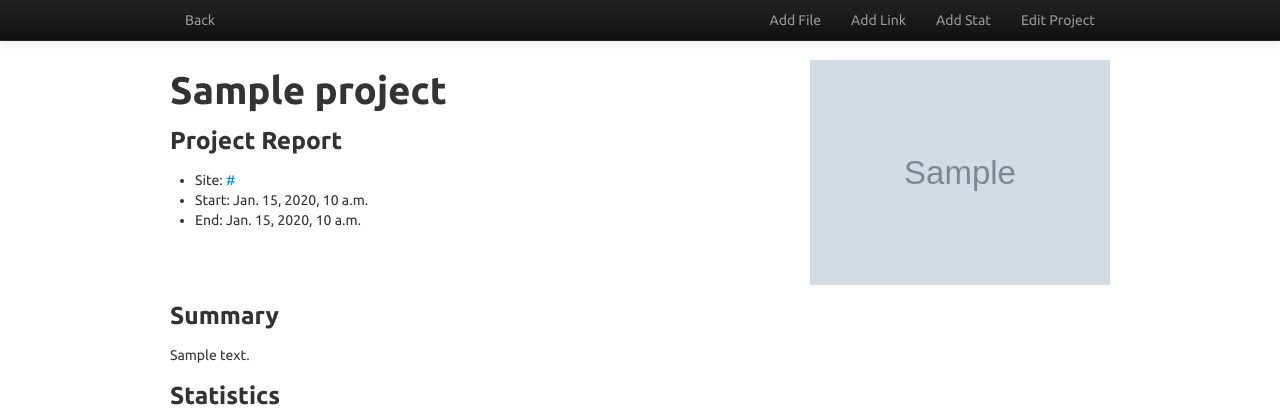
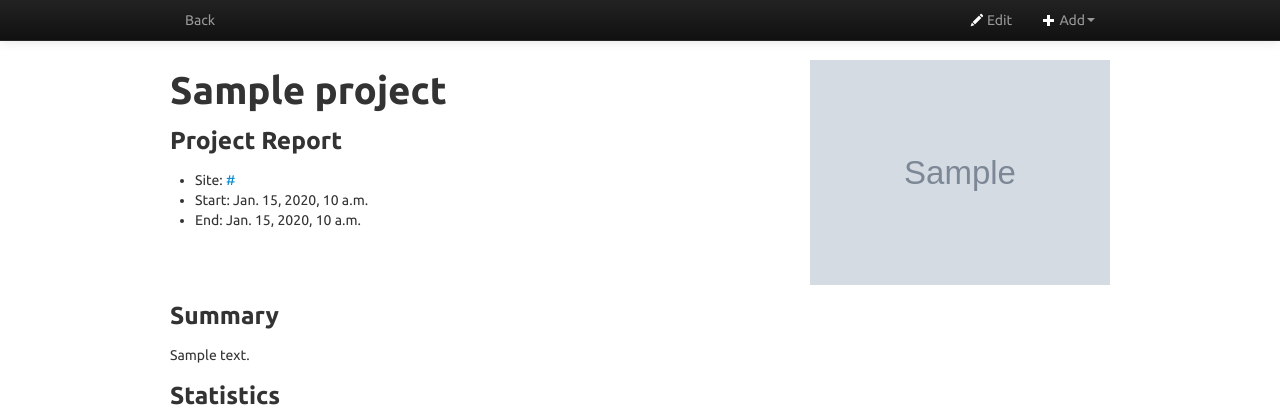
Before and after one commit to i-DAT/reporting-site, a Django app: template core/templates/single.html in a window 1280 px wide. Shown: the top 420 px of the page. Run offline with Django 3.2, Linux system fonts and the light colour scheme; the template is opened without the code that fills it: most values are stand-ins (such as "Sample title", 1, 10 or a date in 2020); grey boxes marked "Sample" are stand-in pictures; some libraries are stand-ins or nearby versions.

Commit message:
Cleans UI

```diff
--- a/core/templates/single.html
+++ b/core/templates/single.html
@@ -8,10 +8,17 @@
 
 
 {% block ui %}
-		<li><a href="file/">Add File</a></li>
-		<li><a href="link/">Add Link</a></li>
-		<li><a href="stat/">Add Stat</a></li>
-		<li><a href="edit/">Edit Project</a></li>
+		<li><a href="edit/"><i class="icon-pencil icon-white"></i> Edit</a></li>
+		<li class="dropdown">
+		<a href="#" class="dropdown-toggle" data-toggle="dropdown"><i class="icon-plus icon-white"></i> Add<b class="caret"></b></a>
+		  <ul class="dropdown-menu" role="menu" aria-labelledby="dLabel">
+		    <li><a href="file/">File</a></li>
+		    <li><a href="link/">Link</a></li>
+		    <li><a href="stat/">Stat</a></li>
+		  </ul>
+		</li>
+
+
 
 {% endblock %}
 
```
